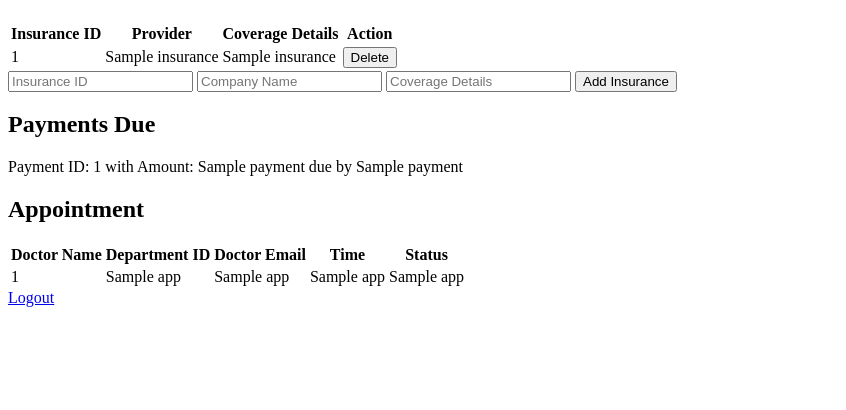
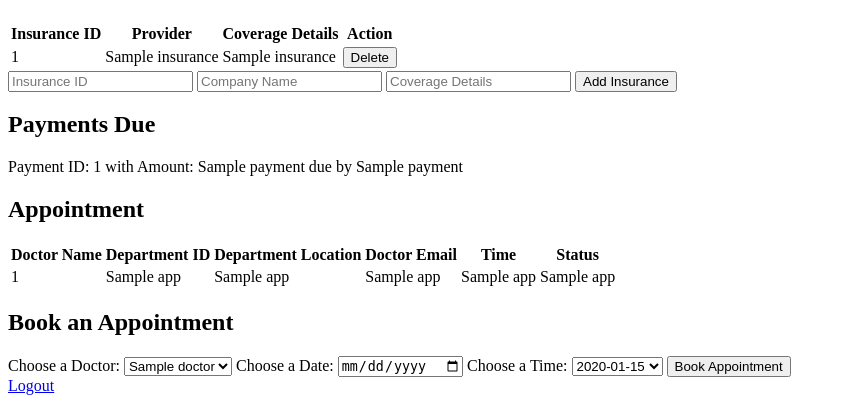
Before and after one commit to OliviaZ0826/4111-proj1-ReservationSystem, a Flask app: template templates/patient_dashboard.html in a window 1280 px wide. Shown: the part 390-800 px from the top of the page, without its empty margins (0-846 px from the left). Run offline with Flask 3, Linux system fonts and the light colour scheme; the template is opened without the code that fills it: most values are stand-ins (such as "Sample title", 1, 10 or a date in 2020); parts of the project's set-up code (start-up, migrations or seed data) failed here and were passed over.

Commit message:
enable make appointment

```diff
--- a/server.py
+++ b/server.py
@@ -14,6 +14,7 @@ from sqlalchemy import *
 from sqlalchemy.pool import NullPool
 from flask import Flask, request, render_template, g, redirect, Response, abort, flash
 import os
+from datetime import datetime
 
 tmpl_dir = os.path.join(os.path.dirname(os.path.abspath(__file__)), 'templates')
 app = Flask(__name__, template_folder=tmpl_dir)
@@ -277,15 +278,6 @@ def login_doctor():
   return render_template('login_doctor.html')
 
 
-@app.route('/schedule_appointment', methods=['GET', 'POST'])
-def schedule_appointment():
-  if request.method == 'POST':
-    # Insert appointment details into the database
-    return redirect('/patient_dashboard')
-
-  return render_template('schedule_appointment.html')
-
-
 #
 # This is an example of a different path.  You can see it at:
 #
@@ -339,10 +331,10 @@ def patient_dashboard(user_id):
 
     ID_query = text("""SELECT P.PatientID FROM patient_assigned_account P WHERE P.UserID = :user_id""")
     patient_id = g.conn.execute(ID_query, {'user_id': user_id}).fetchone()
-    app_query = text("SELECT D.Doctor_Name, D.DepartmentID, D.Email, A.AppointmentDateTime, A.Status \
-                      FROM Holds H, Appointment A, doctor_wksin_account D\
+    app_query = text("SELECT D.Doctor_Name, D.DepartmentID, B.Location, D.Email, A.AppointmentDateTime, A.Status \
+                      FROM Holds H, Appointment A, doctor_wksin_account D, Department B\
                       WHERE H.PatientID = :patient_id AND H.AppointmentID = A.AppointmentID \
-                      AND D.DoctorID = H.DoctorID")
+                      AND D.DoctorID = H.DoctorID AND B.DepartmentID = D.DepartmentID")
     app_info = g.conn.execute(app_query, {'patient_id': patient_id[0]}).fetchall()
 
     # Retrieve time options for the dropdown (you may need to replace it with actual data)
@@ -350,6 +342,35 @@ def patient_dashboard(user_id):
 
     return render_template('patient_dashboard.html', patient_info=patient_info, insurance_details=insurance_details,
                            payment_details=payment_details, doctors=doctors, time_options=time_options, app_info=app_info)
+
+@app.route('/book_appointment/<int:user_id>', methods=['POST'])
+def book_appointment(user_id):
+  doctor_id = request.form['doctor_id']
+  appointment_date = request.form['appointment_date']
+  appointment_time = request.form['appointment_time']
+  try:
+    patient_id_query = text("SELECT PatientID FROM patient_assigned_account WHERE UserID = :user_id")
+    patient_id = g.conn.execute(patient_id_query, {'user_id': user_id}).fetchone()
+
+    appointment_datetime = datetime.strptime(f"{appointment_date} {appointment_time}", "%Y-%m-%d %H:%M %p")
+    formatted_appointment_datetime = appointment_datetime.strftime("%Y-%m-%d %H:%M:%S")
+
+    # Create a new appointment
+    insert_appointment_query = text("""INSERT INTO Appointment (AppointmentDateTime, Status) VALUES (:time, 'Scheduled')
+                                      RETURNING AppointmentID""")
+    appointment_id = g.conn.execute(insert_appointment_query, {'time': formatted_appointment_datetime}).fetchone()[0]
+    g.conn.commit()
+
+    # Create a new record in Holds table to link the patient, doctor, and appointment
+    insert_holds_query = text("""INSERT INTO Holds (PatientID, DoctorID, AppointmentID) VALUES (:patient_id, :doctor_id, :appointment_id)""")
+    g.conn.execute(insert_holds_query, {'patient_id': patient_id[0], 'doctor_id': doctor_id, 'appointment_id': appointment_id})
+    g.conn.commit()
+  except Exception as e:
+    print(e)
+
+
+  return redirect('/patient_dashboard/{}'.format(user_id))
+
 
 @app.route('/add_insurance/<int:user_id>', methods=['GET', 'POST'])
 def add_insurance(user_id):
--- a/templates/patient_dashboard.html
+++ b/templates/patient_dashboard.html
@@ -74,6 +74,7 @@
                 <tr>
                     <th>Doctor Name</th>
                     <th>Department ID</th>
+                    <th>Department Location</th>
                     <th>Doctor Email</th>
                     <th>Time</th>
                     <th>Status</th>
@@ -85,6 +86,7 @@
                         <td>{{ app[2] }}</td>
                         <td>{{ app[3] }}</td>
                         <td>{{ app[4] }}</td>
+                        <td>{{ app[5] }}</td>
                     </tr>
                 {% endfor %}
             </table>
@@ -94,6 +96,30 @@
         {% endif %}
     </div>
 
+    <div>
+        <h2>Book an Appointment</h2>
+        <form action="{{ url_for('book_appointment', user_id=patient_info[1]) }}" method="post">
+            <label for="doctor">Choose a Doctor:</label>
+            <select name="doctor_id" id="doctor">
+                {% for doctor in doctors %}
+                    <option value="{{ doctor[0] }}">{{ doctor[1] }}</option>
+                {% endfor %}
+            </select>
+
+            <label for="appointment_date">Choose a Date:</label>
+            <input type="date" id="appointment_date" name="appointment_date" required>
+
+            <label for="appointment_time">Choose a Time:</label>
+            <select name="appointment_time" id="appointment_time">
+                {% for time in time_options %}
+                    <option value="{{ time }}">{{ time }}</option>
+                {% endfor %}
+            </select>
+
+            <input type="submit" value="Book Appointment">
+        </form>
+    </div>
+
     <a href="/login_patient">Logout</a>
 </body>
 </html>
```
